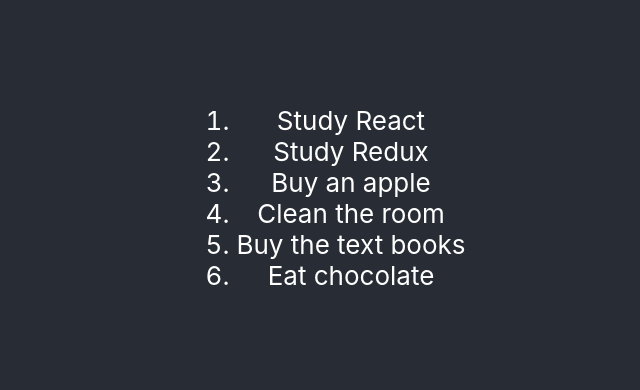
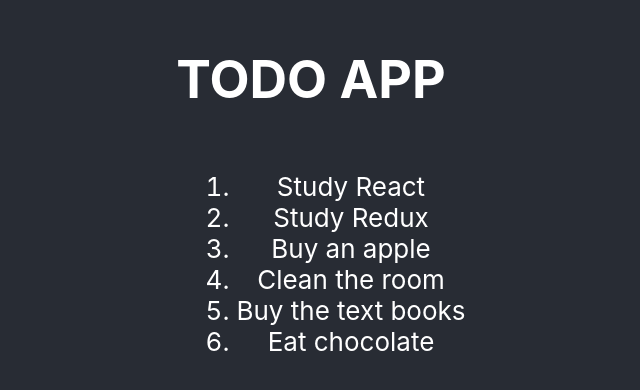
Before and after one commit to yuuming/todoListPractice, a React (Create React App) app: page / in a window 1280 px wide. Shown: the part 202-592 px from the top of the page, without its empty margins (329-969 px from the left). Built offline with nearby package versions, Linux system fonts and the light colour scheme.

Commit message:
Add the title

```diff
--- a/src/App.js
+++ b/src/App.js
@@ -21,6 +21,7 @@
     return (
       <div className="App">
         <header className="App-header">
+        <h1>TODO APP</h1>
           <ul>
             <ol>
               {todolist.map(function(index) {
```
